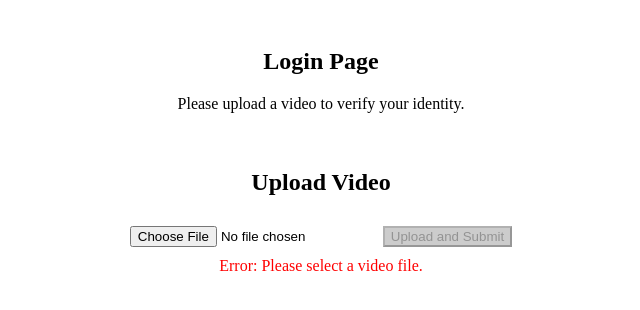
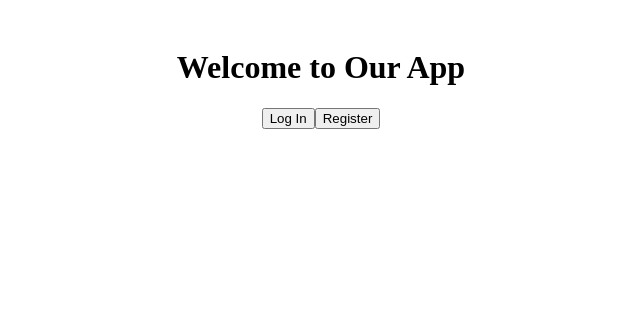
Before and after one commit to ODAncona/MachLeData_Project, a Next.js app in the folder app/video-upload-app/: page / in a window 1280 px wide. Shown: the top 310 px of the page, without its empty margins (319-959 px from the left). Built offline with nearby package versions, Linux system fonts and the light colour scheme.

Commit message:
Changing indexpage and modifying register

```diff
--- a/app/video-upload-app/components/Register.tsx
+++ b/app/video-upload-app/components/Register.tsx
@@ -9,7 +9,6 @@ const Register: React.FC = () => {
   const [isFormValid, setIsFormValid] = useState(false);
 
   useEffect(() => {
-    // Validate the form whenever `name` or `videoFiles` changes
     if (name && videoFiles.length > 0 && videoFiles.length <= 10) {
       setIsFormValid(true);
       setRegisterStatus(null);
@@ -23,8 +22,6 @@ const Register: React.FC = () => {
 
   const handleFileChange = (e: React.ChangeEvent<HTMLInputElement>) => {
     const files = e.target.files ? Array.from(e.target.files) : [];
-
-    // Only include valid video files and limit to 10 files
     const validVideos = files.filter((file) => file.type.startsWith('video/')).slice(0, 10);
 
     if (validVideos.length !== files.length) {
@@ -68,7 +65,12 @@ const Register: React.FC = () => {
         placeholder="Enter your name"
         value={name}
         onChange={(e) => setName(e.target.value)}
-        style={{ marginBottom: '10px', display: 'block', width: '100%' }}
+        style={{
+          marginBottom: '10px',
+          display: 'block',
+          width: '50%', // Smaller width for name input
+          margin: '0 auto',
+        }}
       />
       <input
         type="file"
@@ -77,9 +79,19 @@ const Register: React.FC = () => {
         onChange={handleFileChange}
         style={{ marginBottom: '10px' }}
       />
+
+      {/* Display the list of selected video files */}
+      <ul style={{ listStyleType: 'none', paddingLeft: 0 }}>
+        {videoFiles.map((file, index) => (
+          <li key={index} style={{ textAlign: 'left', maxWidth: '80%', margin: '5px auto' }}>
+            {file.name} {}
+          </li>
+        ))}
+      </ul>
+
       <button
         onClick={handleRegister}
-        disabled={!isFormValid} // Disable button if form is invalid
+        disabled={!isFormValid}
         style={{
           marginTop: '10px',
           backgroundColor: isFormValid ? '#007bff' : '#ccc',
--- a/app/video-upload-app/pages/index.tsx
+++ b/app/video-upload-app/pages/index.tsx
@@ -1,24 +1,38 @@
 // pages/index.tsx
 import React, { useState } from 'react';
+import Home from '../components/Home';
 import VideoUpload from '../components/VideoUpload';
-import Login from '../components/Login';
-import Home from '../components/Home';
+import Register from '../components/Register';
 
-const HomePage: React.FC = () => {
-  const [isLoggedIn, setIsLoggedIn] = useState(false);
+const IndexPage: React.FC = () => {
+  const [view, setView] = useState<'login' | 'register' | null>(null);
 
   return (
     <div style={{ textAlign: 'center', padding: '20px' }}>
-      {isLoggedIn ? (
-        <Home />
-      ) : (
+      <h1>Welcome to Our App</h1>
+
+      {view === null && (
+        <div>
+          <button onClick={() => setView('login')}>Log In</button>
+          <button onClick={() => setView('register')}>Register</button>
+        </div>
+      )}
+
+      {view === 'login' && (
         <>
-          <Login />
-          <VideoUpload setIsLoggedIn={setIsLoggedIn} />
+          <VideoUpload setIsLoggedIn={() => setView(null)} />
+          <button onClick={() => setView(null)} style={{ marginTop: '10px' }}>Back</button>
+        </>
+      )}
+
+      {view === 'register' && (
+        <>
+          <Register />
+          <button onClick={() => setView(null)} style={{ marginTop: '10px' }}>Back</button>
         </>
       )}
     </div>
   );
 };
 
-export default HomePage;
+export default IndexPage;
```
